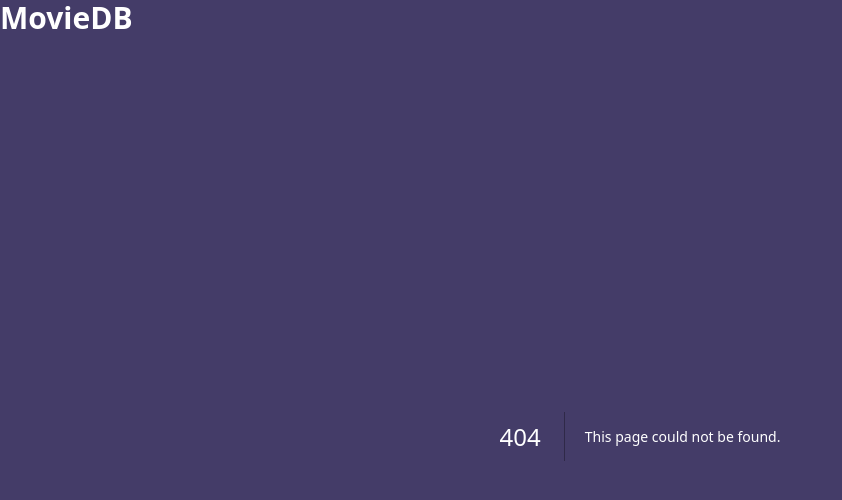
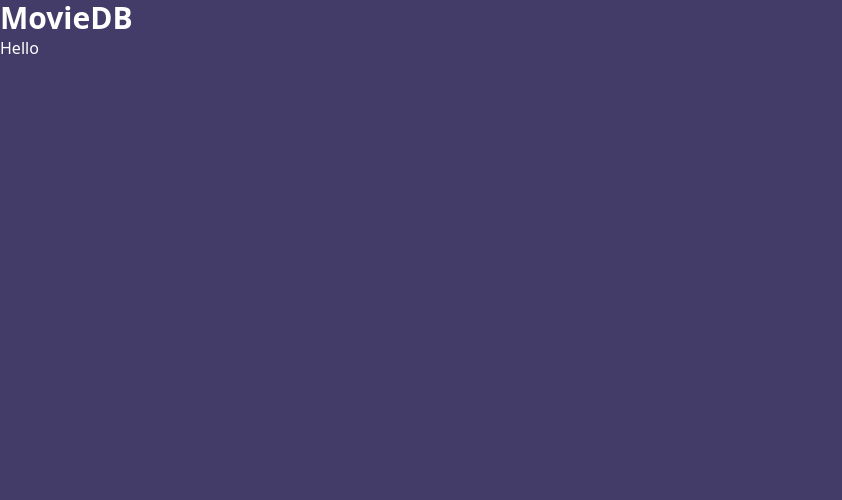
Before and after one commit to Cica-Maca/nextjs-Movies, a Next.js app: page /tv/1 in a window 1280 px wide. Before the commit this address had no page. Shown: the top 500 px of the page, without its empty margins (0-842 px from the left). Built offline with nearby package versions, Linux system fonts and the light colour scheme; what tailwindcss-font-inter would draw is missing.

Commit message:
Fixed the routing problem with the MovieItem, now tv shows get linked to /tv and movies get linked to /movie

```diff
--- a/src/app/MoviesList.js
+++ b/src/app/MoviesList.js
@@ -9,6 +9,8 @@ export default function MoviesList({ movieTVData, title }) {
   );
 
   const [clickedButtonIndex, setClickedButtonIndex] = useState(0);
+
+  let media = clickedButtonIndex === 1 ? "tv" : "movie"; // Checking what the selected category is so that it can be used to link to the corresponding route (tv/movie)
 
   const categories = Object.keys(movieTVData).map((timeSelector, index) => (
     <button
@@ -35,7 +37,7 @@ export default function MoviesList({ movieTVData, title }) {
       </div>
       <div className='flex overflow-x-auto overflow-y-hidden py-4'>
         {selectedCategory.map(
-          ({ id, title, name, vote_average, poster_path }) => {
+          ({ id, title, name, vote_average, poster_path, media_type }) => {
             return (
               <MovieItem
                 key={id}
@@ -43,6 +45,7 @@ export default function MoviesList({ movieTVData, title }) {
                 title={title ? title : name} // TMDB has different callings for title/name of TV shows and movies
                 rating={vote_average}
                 poster={`https://image.tmdb.org/t/p/w500/${poster_path}`}
+                media={media_type ? media_type : media}
               />
             );
           }
--- a/src/app/layout.js
+++ b/src/app/layout.js
@@ -19,7 +19,7 @@ export default function RootLayout({ children }) {
             </Link>
           </nav>
         </header>
-        <main className='max-w-screen-2xl h-full m-auto'>{children}</main>
+        <main className='max-w-screen-xl h-full m-auto'>{children}</main>
       </body>
     </html>
   );
--- a/src/app/movieItem.js
+++ b/src/app/movieItem.js
@@ -2,9 +2,9 @@ import Image from "next/image";
 import star from "public/star.png";
 import Link from "next/link";
 
-export default function MovieItem({ poster, title, rating, id }) {
+export default function MovieItem({ poster, title, rating, id, media }) {
   return (
-    <Link href={`/movie/${id}`} className='mr-5'>
+    <Link href={`/${media}/${id}`} className='mr-5'>
       <div className='w-36 h-80 relative bg-itemBackground rounded-2xl'>
         <Image
           src={poster}
--- /dev/null
+++ b/src/app/tv/[id]/page.js
@@ -0,0 +1,3 @@
+export default function Page({ params }) {
+  return <h1>Hello</h1>;
+}
```
Also changed, not shown: src/app/page.js (+5 -5 lines).
